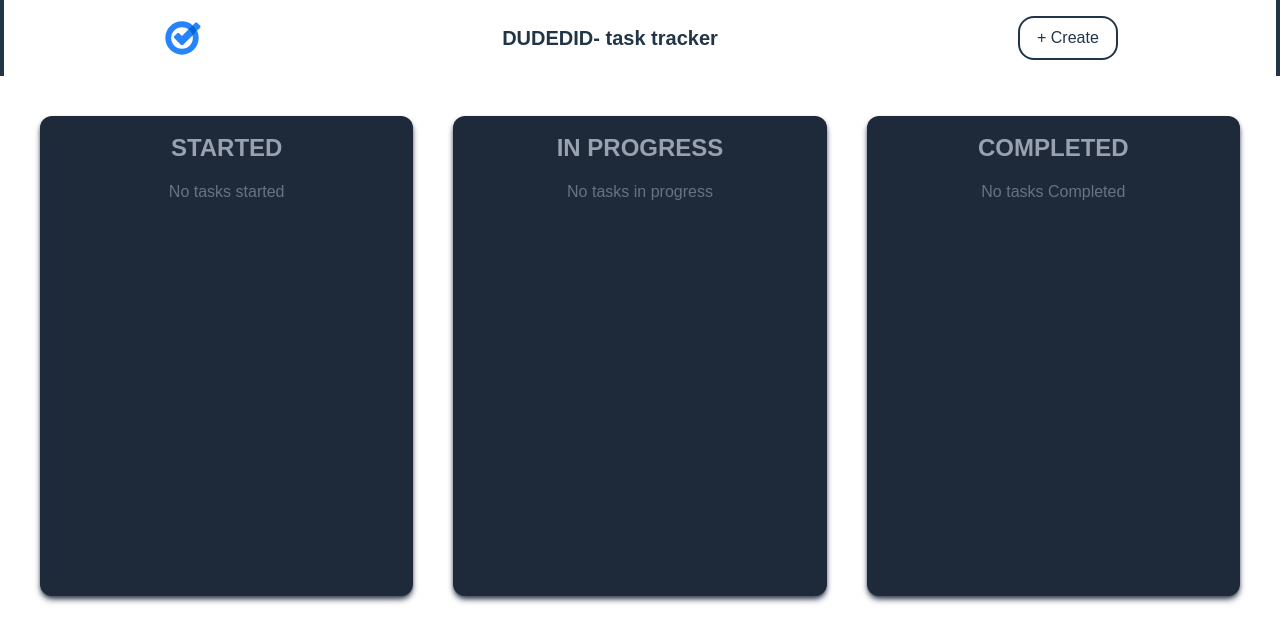
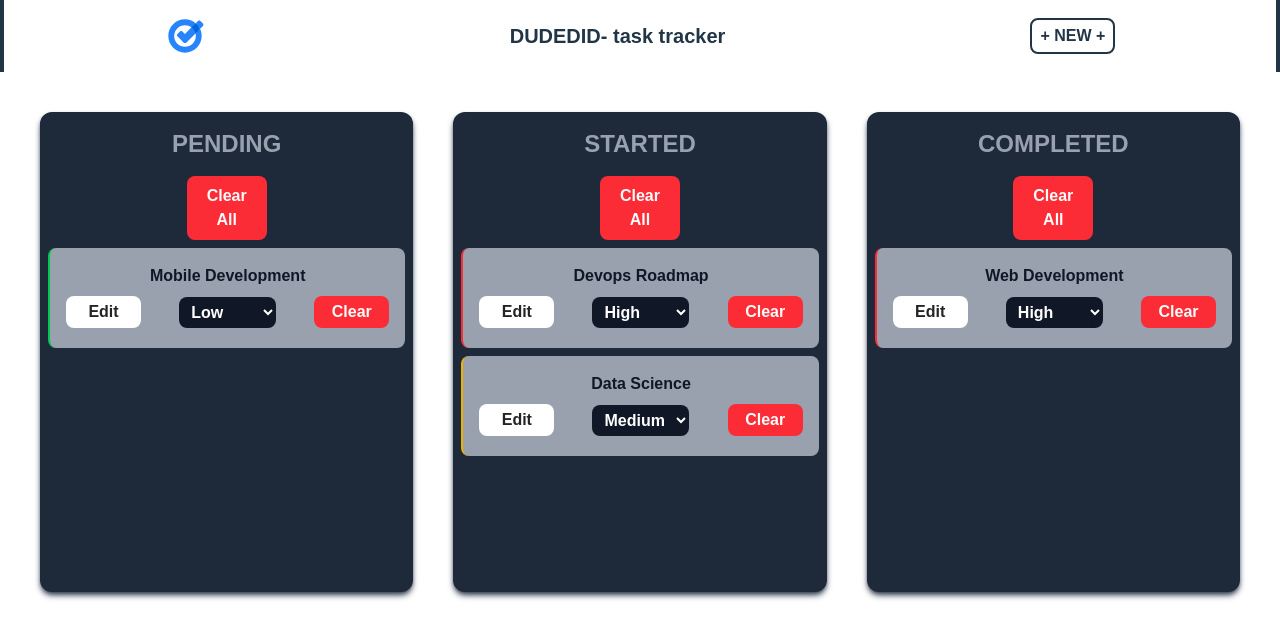
Before and after one commit to mmmim24/dudedid, a React (Vite) app: page / in a window 1280 px wide. Shown: the top 642 px of the page. Built offline with nearby package versions, Linux system fonts and the light colour scheme; a web font is replaced by a local one.

Commit message:
priority filter

```diff
--- a/src/components/CreateTaskModal.jsx
+++ b/src/components/CreateTaskModal.jsx
@@ -6,7 +6,8 @@ const CreateTaskModal = ({ isOpen, onClose }) => {
     if (!isOpen) return null;
     const [task, setTask] = React.useState({
         title: null,
-        description: null
+        description: null,
+        priority: null,
     });
     const { state, dispatch } = React.useContext(TaskStore);
     const [isDisabled, setIsDisabled] = React.useState(true);
@@ -24,9 +25,10 @@ const CreateTaskModal = ({ isOpen, onClose }) => {
                 id: id,
                 title: task.title,
                 description: task.description,
-                status: 'started',
+                status: 'Pending',
+                priority: task.priority
             }
-            dispatch({ type: 'ADD_TASK', payload: newTask });
+            dispatch({ type: 'CREATE_TASK', payload: newTask });
         }
         onClose();
     }
@@ -57,30 +59,19 @@ const CreateTaskModal = ({ isOpen, onClose }) => {
                         className='w-[80%] h-[100px] bg-gray-400 dark:bg-[#1e1e1e] rounded-lg p-2 mb-4'
                         onChange={handleChange}
                     />
-                    {/* date will be implemented lateer */}
-                    {/* <div className='flex flex-col items-left justify-left w-[80%]'>
-                        <label
-                            className='m-2 text-gray-900 dark:text-inherit font-semibold'
-                            htmlFor='status'
-                        >Due Date
-                        </label>
-                        <input
-                            name='date'
-                            min={new Date().toISOString().split('T')[0]}
-                            placeholder='Add date'
-                            className='h-[40px] bg-gray-400 dark:bg-[#1e1e1e] rounded-lg p-2 mb-4'
-                            type='date'
-                        />
-                        <input
-                            name='time'
-                            placeholder='Add time'
-                            className='h-[40px] bg-gray-400 dark:bg-[#1e1e1e] rounded-lg p-2 mb-4'
-                            type='time'
-                        />
-                    </div> */}
-                    <div className='flex items-center justify-end w-[80%]'>
+                    <div className='flex items-center justify-between w-[80%]'>
+                        <label>Priority</label>
+                        <select
+                            name='priority'
+                            onChange={handleChange}
+                            className='bg-gray-300 dark:bg-gray-700 dark:text-gray-300 p-2 rounded-lg outline-none'
+                        >
+                            <option value="Low">Low</option>
+                            <option value="Medium">Medium</option>
+                            <option value="High">High</option>
+                        </select>
                         <button
-                            className={isDisabled ? 'bg-[rgba(0,0,0,0.5)] dark:bg-[rgba(255,255,255,0.5)] w-[75px] text-gray-200 dark:text-[#242424] rounded-4xl py-2 px-4' : 'bg-gray-900 dark:bg-white w-[75px] text-white dark:text-[#242424] rounded-4xl py-2 px-4 cursor-pointer hover:font-bold duration-300 linear'}
+                            className={isDisabled ? 'bg-[rgba(0,0,0,0.5)] dark:bg-[rgba(255,255,255,0.5)] text-gray-200 dark:text-[#242424] rounded-lg py-2 px-4' : 'bg-gray-900 dark:bg-white text-white dark:text-[#242424] rounded-lg py-2 px-4 cursor-pointer hover:font-bold duration-300 linear'}
                             disabled={isDisabled}
                             onClick={handleClick}
                         >Save
--- a/src/components/EditTaskModal.jsx
+++ b/src/components/EditTaskModal.jsx
@@ -6,7 +6,7 @@ const EditTaskModal = ({ isOpen, onClose, task }) => {
     if (!isOpen) return null;
 
     const [updatedTask, setUpdatedTask] = React.useState(task);
-    const { state, dispatch } = React.useContext(TaskStore);
+    const { dispatch } = React.useContext(TaskStore);
     const [isDisabled, setIsDisabled] = React.useState(true);
 
     const focusRef = React.useRef(null);
@@ -16,12 +16,12 @@ const EditTaskModal = ({ isOpen, onClose, task }) => {
     }
     const handleClick = (e) => {
         e.preventDefault();
-        dispatch({ type: 'EDIT_TASK', payload: updatedTask });
+        dispatch({ type: 'UPDATE_TASK', payload: updatedTask });
         onClose();
     }
 
     React.useEffect(() => {
-        if (updatedTask.title !== task.title || updatedTask.description !== task.description || updatedTask.status !== task.status) {
+        if (updatedTask.title !== task.title || updatedTask.description !== task.description || updatedTask.status !== task.status || updatedTask.priority !== task.priority) {
             setIsDisabled(false);
         } else {
             focusRef.current.focus();
@@ -32,39 +32,59 @@ const EditTaskModal = ({ isOpen, onClose, task }) => {
     return ReactDOM.createPortal(
         (
             <div className='w-full h-full fixed bg-[rgba(0,0,0,0.3)] dark:bg-[rgba(0,0,0,0.7)] flex items-center justify-center' onClick={onClose}>
-                <div className='w-[300px] h-[300px] bg-gray-500 dark:bg-[#242424] rounded-lg shadow-lg flex flex-col items-center justify-center' onClick={(e) => e.stopPropagation()}>
+                <div className='w-[300px] h-[400px] gap-4 bg-gray-500 dark:bg-[#242424] rounded-lg shadow-lg flex flex-col items-center justify-center' onClick={(e) => e.stopPropagation()}>
+                    <div className="flex flex-col justify-between items-left gap-2 w-[80%]">
+                        <label className="ml-1 font-semibold text-gray-500">Title</label>
                         <input
                             name='title'
                             type="text"
-                        defaultValue={task.title}
-                        className='w-[80%] h-[40px] bg-gray-400 dark:bg-[#1e1e1e] rounded-lg p-2 mb-4'
+                            defaultValue={updatedTask.title}
+                            className='h-[40px] bg-gray-400 dark:bg-[#1e1e1e] rounded-lg p-2'
                             onChange={handleChange}
                         />
+                    </div>
+                    <div className="flex flex-col justify-between items-left gap-2 w-[80%]">
+                        <label className="ml-1 font-semibold text-gray-500">Description</label>
                         <textarea
                             ref={focusRef}
                             name='description'
-                        defaultValue={task.description}
-                        className='w-[80%] h-[100px] bg-gray-400 dark:bg-[#1e1e1e] rounded-lg p-2 mb-4'
+                            defaultValue={updatedTask.description}
+                            className='h-[65px] bg-gray-400 dark:bg-[#1e1e1e] rounded-lg p-2'
                             onChange={handleChange}
                         />
-                    <div className='flex items-center justify-between w-[80%]'>
+                    </div>
+                    <div className="flex justify-between items-center w-[80%]">
+                        <label className="ml-1 font-semibold text-gray-500">Priority</label>
+                        <select
+                            name='priority'
+                            value={updatedTask.priority}
+                            onChange={handleChange}
+                            className='w-28 bg-gray-300 dark:bg-gray-700 dark:text-gray-300 p-2 rounded-lg outline-none'
+                        >
+                            <option value="Low">Low</option>
+                            <option value="Medium">Medium</option>
+                            <option value="High">High</option>
+                        </select>
+                    </div>
+                    <div className="flex justify-between items-center w-[80%]">
+                        <label className="ml-1 font-semibold text-gray-500">Status</label>
                         <select
                             name='status'
                             value={updatedTask.status}
                             onChange={handleChange}
-                            className='bg-gray-300 dark:bg-gray-700 dark:text-gray-300 p-2 rounded-lg'
+                            className='w-28 bg-gray-300 dark:bg-gray-700 dark:text-gray-300 p-2 rounded-lg outline-none'
                         >
-                            <option value="started">Started</option>
-                            <option value="In Progress">In Progress</option>
+                            <option value="Pending">Pending</option>
+                            <option value="Started">Started</option>
                             <option value="Completed">Completed</option>
                         </select>
+                    </div>
                     <button
-                            className={isDisabled ? 'bg-[rgba(0,0,0,0.5)] dark:bg-[rgba(255,255,255,0.5)] w-[75px] text-gray-200 dark:text-[#242424] rounded-4xl py-2 px-4' : 'bg-gray-900 dark:bg-white w-[75px] text-white dark:text-[#242424] rounded-4xl py-2 px-4 cursor-pointer hover:font-bold duration-300 linear'}
+                        className={isDisabled ? 'bg-[rgba(0,0,0,0.5)] dark:bg-[rgba(255,255,255,0.5)] w-[80%] text-gray-200 dark:text-[#242424] rounded-lg py-2 px-4' : 'bg-gray-900 dark:bg-white w-[80%] text-white dark:text-[#242424] rounded-lg py-2 px-4 cursor-pointer hover:font-bold duration-300 linear'}
                         disabled={isDisabled}
                         onClick={handleClick}
                     >Save
                     </button>
-                    </div>
                 </div>
             </div >
         )
--- a/src/components/Header.jsx
+++ b/src/components/Header.jsx
@@ -17,7 +17,7 @@ const Header = () => {
                 <div className='flex items-center justify-around gap-4 p-4 border-l-4 border-r-4'>
                     <img src={logo} alt="Logo" className="h-10" />
                     <h1 className="font-bold text-md md:text-lg lg:text-xl">DUDEDID- task tracker</h1>
-                    <button className='w-[100px] rounded-2xl border-2 py-2 px-4 cursor-pointer hover:font-bold duration-300 linear' onClick={toggleModal}>+ Create</button>
+                    <button className='rounded-lg hover:bg-white hover:text-black border-2 py-1 px-2 cursor-pointer font-bold duration-500 linear' onClick={toggleModal}>+ NEW +</button>
                 </div>
                 <CreateTaskModal isOpen={isOpen} onClose={closeModal} />
             </div>
--- a/src/components/MobileView.jsx
+++ b/src/components/MobileView.jsx
@@ -1,23 +1,21 @@
 import React from 'react'
 import SingleTask from './SingleTask'
-import { TaskStore } from '../store/taskStore'
 
-const MobileView = () => {
+const MobileView = ({ ctx }) => {
 
     const [task, setTask] = React.useState([]);
-    const { state, dispatch } = React.useContext(TaskStore);
-    const [currentStatus, setCurrentStatus] = React.useState('started');
+    const { state, dispatch } = ctx;
+    const [currentStatus, setCurrentStatus] = React.useState('Pending');
 
     const handleClick = (status) => {
         setCurrentStatus(status);
     }
-
     React.useEffect(() => {
         setTask(state.filter(t => t.status === currentStatus));
     }, [currentStatus, state]);
 
     const clearAllTask = (currentStatus) => {
-        dispatch({ type: 'CLEAR_ALL', payload: currentStatus });
+        dispatch({ type: 'DELETE_ALL', payload: currentStatus });
     }
 
     return (
@@ -25,15 +23,15 @@ const MobileView = () => {
             <div className='my-6 flex gap-6 items-center justify-around'>
                 <button
                     className='focus:text-black dark:focus:text-white uppercase my-4 text-center font-bold text-lg text-gray-400'
-                    onClick={() => handleClick('started')}
+                    onClick={() => handleClick('Pending')}
                 >
-                    Started
+                    Pending
                 </button>
                 <button
                     className='focus:text-black dark:focus:text-white uppercase my-4 text-center font-bold text-lg text-gray-400'
-                    onClick={() => handleClick('In Progress')}
+                    onClick={() => handleClick('Started')}
                 >
-                    In Progress
+                    Started
                 </button>
                 <button
                     className='focus:text-black dark:focus:text-white uppercase my-4 text-center font-bold text-lg text-gray-400'
--- a/src/components/SingleTask.jsx
+++ b/src/components/SingleTask.jsx
@@ -11,21 +11,28 @@ const SingleTask = ({ task }) => {
         setIsOpen(false);
     };
 
-    const { state, dispatch } = React.useContext(TaskStore);
+    const { dispatch } = React.useContext(TaskStore);
     const handleChange = (event, payload) => {
-        const newStatus = event.target.value;
-        const updatedTask = { ...payload, status: newStatus };
+        const newPriority = event.target.value;
+        const updatedTask = { ...payload, priority: newPriority };
         dispatch({ type: 'UPDATE_TASK', payload: updatedTask });
     }
     const clearTask = () => {
-        dispatch({ type: 'CLEAR_TASK', payload: task });
+        dispatch({ type: 'DELETE_TASK', payload: task });
     }
-    // console.log(state)
+    // console.log(task.id)
+    const className =
+        task.priority === 'High'
+            ? 'border-red-500'
+            : (task.priority === 'Medium'
+                ? 'border-yellow-500'
+                : 'border-green-500'
+            );
+
     return (
         <div>
-            <div className='h-[200px] bg-gray-400 dark:bg-gray-900 m-2 p-4 rounded-lg'>
+            <div className={className + ' border-l-2 h-[100px] bg-gray-400 dark:bg-gray-900 m-2 p-4 rounded-lg'}>
                 <h2 className='font-bold text-gray-900 dark:text-inherit'>{task.title}</h2>
-                <p className='h-[100px] overflow-clip text-gray-900 dark:text-inherit'>{task.description}</p>
                 <div className='flex justify-between items-center gap-2 mt-2 font-semibold'>
                     <button
                         onClick={() => toggleModal()}
@@ -34,14 +41,14 @@ const SingleTask = ({ task }) => {
                         Edit
                     </button>
                     <select
-                        name='status'
-                        value={task.status}
+                        name='priority'
+                        value={task.priority}
                         onChange={(e) => handleChange(e, task)}
-                        className='dark:bg-gray-700 bg-gray-900 text-white dark:text-gray-300 p-2 rounded-lg py-1.5 px-2'
+                        className='dark:bg-gray-700 bg-gray-900 text-white dark:text-gray-300 rounded-lg outline-none py-1.5 px-2'
                     >
-                        <option value="started">Started</option>
-                        <option value="In Progress">In Progress</option>
-                        <option value="Completed">Completed</option>
+                        <option value="Low">Low</option>
+                        <option value="Medium">Medium</option>
+                        <option value="High">High</option>
                     </select>
                     <button
                         onClick={() => clearTask()}
--- a/src/components/WebViw.jsx
+++ b/src/components/WebViw.jsx
@@ -1,23 +1,22 @@
 import React from 'react'
-import { TaskStore } from '../store/taskStore'
 import SingleTask from './SingleTask'
 
-const WebViw = () => {
-    const { state, dispatch } = React.useContext(TaskStore)
+const WebViw = ({ ctx }) => {
+    const { state, dispatch } = ctx;
+    const [Pending, setPending] = React.useState([])
     const [started, setStarted] = React.useState([])
-    const [InProgress, setInProgress] = React.useState([])
     const [Completed, setCompleted] = React.useState([])
     React.useEffect(() => {
-        const startedTasks = state.filter(task => task.status === 'started')
-        const InProgressTasks = state.filter(task => task.status === 'In Progress')
+        const PendingTasks = state.filter(task => task.status === 'Pending')
+        const startedTasks = state.filter(task => task.status === 'Started')
         const CompletedTasks = state.filter(task => task.status === 'Completed')
+        setPending(PendingTasks)
         setStarted(startedTasks)
-        setInProgress(InProgressTasks)
         setCompleted(CompletedTasks)
     }, [state]);
 
     const clearTask = (status) => {
-        dispatch({ type: 'CLEAR_ALL', payload: status });
+        dispatch({ type: 'DELETE_ALL', payload: status });
     }
 
 
@@ -26,20 +25,20 @@ const WebViw = () => {
             <div className='m-10 grid grid-cols-3 gap-10 h-[60vh]'>
                 <div className='h-[100%] bg-gray-800 overflow-scroll rounded-xl shadow-md shadow-gray-700'>
                     <h1 className='uppercase my-4 text-center font-bold text-2xl text-gray-400'>
-                        started
+                        Pending
                     </h1>
                     {
-                        started.length === 0
-                            ? <p className='text-center text-gray-500'>No tasks started</p>
+                        Pending.length === 0
+                            ? <p className='text-center text-gray-500'>No tasks Pending</p>
                             : <>
                                 <button
-                                    onClick={() => clearTask('started')}
+                                    onClick={() => clearTask('Pending')}
                                     className='bg-red-500 w-[80px] text-[#fafafa] rounded-lg p-2 cursor-pointer font-semibold hover:font-bold duration-300 linear'
                                 >
                                     Clear All
                                 </button>
                                 {
-                                    started.map((t) => {
+                                    Pending.map((t) => {
                                         return (
                                             <SingleTask key={t.id} task={t} />
                                         )
@@ -50,20 +49,20 @@ const WebViw = () => {
                 </div>
                 <div className='h-[100%] bg-gray-800 overflow-scroll rounded-xl shadow-md shadow-gray-700'>
                     <h1 className='uppercase my-4 text-center font-bold text-2xl text-gray-400'>
-                        In Progress
+                        Started
                     </h1>
                     {
-                        InProgress.length === 0
-                            ? <p className='text-center text-gray-500'>No tasks in progress</p>
+                        started.length === 0
+                            ? <p className='text-center text-gray-500'>No tasks Started</p>
                             : <>
                                 <button
-                                    onClick={() => clearTask('In Progress')}
+                                    onClick={() => clearTask('Started')}
                                     className='bg-red-500 w-[80px] text-[#fafafa] rounded-lg p-2 cursor-pointer font-semibold hover:font-bold duration-300 linear'
                                 >
                                     Clear All
                                 </button>
                                 {
-                                    InProgress.map((t) => {
+                                    started.map((t) => {
                                         return (
                                             <SingleTask key={t.id} task={t} />
                                         )
--- a/src/store/taskStore.jsx
+++ b/src/store/taskStore.jsx
@@ -2,55 +2,47 @@ import React from "react";
 export const TaskStore = React.createContext()
 export const TaskProvider = ({ children }) => {
     const tasks = [
-        // {
-        //     "id": 1,
-        //     "title": "Devops Roadmap",
-        //     "description": "Operating Systems, Networking and Cloud Computing",
-        //     "status": "In Progress"
-        // },
-        // {
-        //     "id": 2,
-        //     "title": "Web Development",
-        //     "description": "HTML, CSS, JavaScript, React, Node.js",
-        //     "status": "Completed"
-        // },
-        // {
-        //     "id": 3,
-        //     "title": "Data Science",
-        //     "description": "Python, R, SQL, Machine Learning",
-        //     "status": "In Progress"
-        // },
-        // {
-        //     "id": 4,
-        //     "title": "Mobile Development",
-        //     "description": "Flutter, React Native, Swift, Kotlin",
-        //     "status": "started"
-        // }
+        {
+            "id": 1,
+            "title": "Devops Roadmap",
+            "description": "Operating Systems, Networking and Cloud Computing",
+            "status": "Started",
+            "priority": "High"
+        },
+        {
+            "id": 2,
+            "title": "Web Development",
+            "description": "HTML, CSS, JavaScript, React, Node.js",
+            "status": "Completed",
+            "priority": "High"
+        },
+        {
+            "id": 3,
+            "title": "Data Science",
+            "description": "Python, R, SQL, Machine Learning",
+            "status": "Started",
+            "priority": "Medium"
+        },
+        {
+            "id": 4,
+            "title": "Mobile Development",
+            "description": "Flutter, React Native, Swift, Kotlin",
+            "status": "Pending",
+            "priority": "Low"
+        }
     ];
     const reducer = (state, action) => {
         switch (action.type) {
-            case 'ADD_TASK':
+            case 'CREATE_TASK':
                 return [...state, action.payload];
-            case 'CLEAR_TASK':
+            case 'DELETE_TASK':
                 return state.filter(task => task.id !== action.payload.id);
-            case 'CLEAR_ALL':
+            case 'DELETE_ALL':
                 return state.filter(task => task.status !== action.payload);
-            case 'EDIT_TASK':
-                return state.map(task => {
-                    if (task.id === action.payload.id) {
-                        const updatedTask = {
-                            title: action.payload.title,
-                            description: action.payload.description,
-                            status: action.payload.status
-                        };
-                        return { ...task, ...updatedTask };
-                    }
-                    return task;
-                });
             case 'UPDATE_TASK':
                 return state.map(task => {
                     if (task.id === action.payload.id) {
-                        return { ...task, status: action.payload.status };
+                        return { ...task, ...action.payload };
                     }
                     return task;
                 });
```
Also changed, not shown: 1 other file (tests, documents, lock files or other folders). Lines whose indentation alone changed are shown as unchanged.
